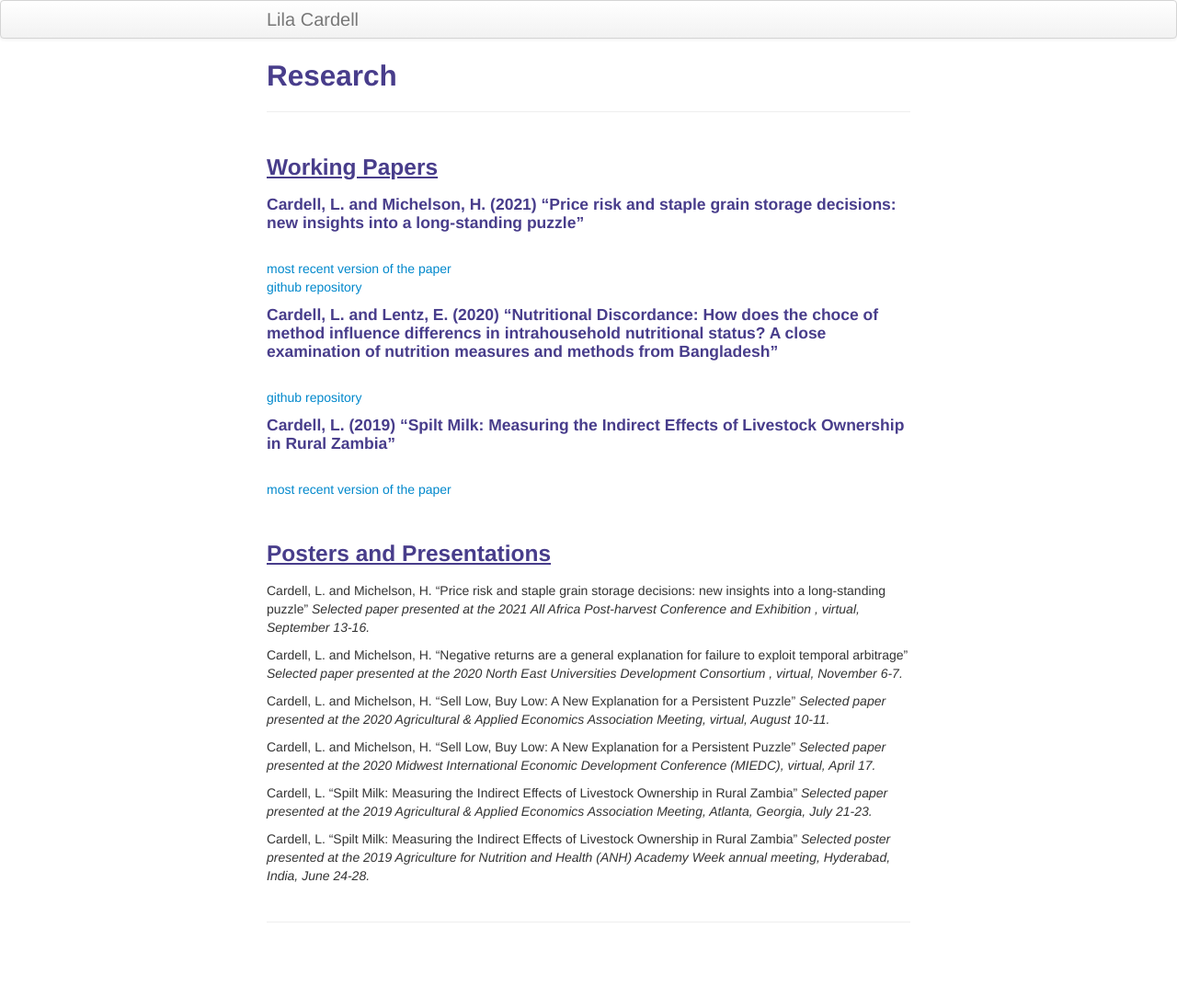
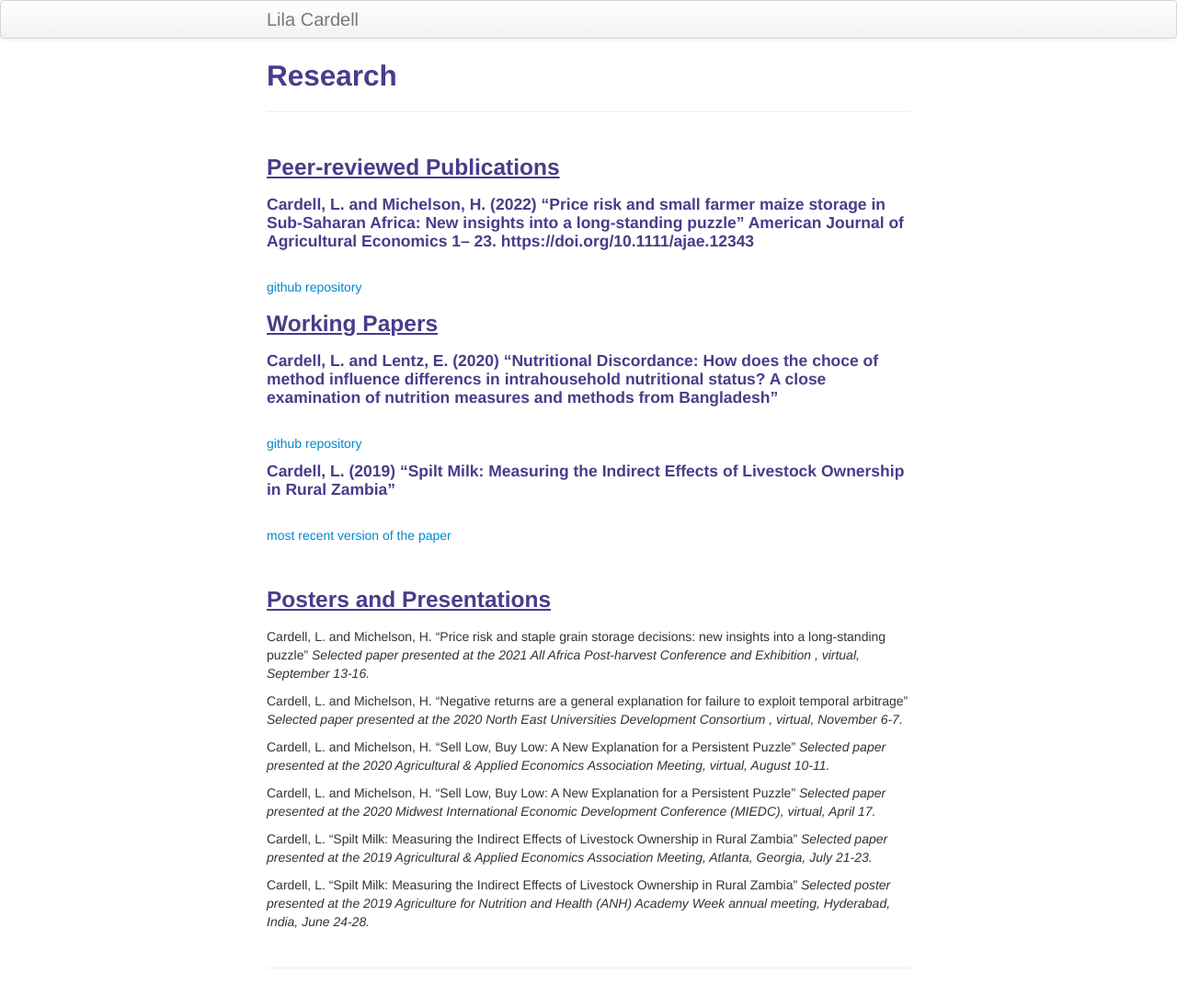
Before and after one commit to lilacardell/lilacardell.github.io, a Jekyll site: the page built from pages/research.md, in a window 1280 px wide. Shown: the whole page at 92% size. Built offline with Jekyll 4.4.1, drawn with Linux system fonts in a browser that asks for light colours; before the commit the page ends 1034 px from its top, so only the background shows below that.

Commit message:
Update research.md

```diff
--- a/pages/research.md
+++ b/pages/research.md
@@ -4,16 +4,17 @@ title: Research
 description: Lila Cardell's research
 ---
 
-### <u>Working Papers </u>
+### <u>Peer-reviewed Publications </u>
 
-#### Cardell, L. and Michelson, H. (2021) "Price risk and staple grain storage decisions: new insights into a long-standing puzzle"
+
+
+#### Cardell, L. and Michelson, H. (2022) "Price risk and small farmer maize storage in Sub-Saharan Africa: New insights into a long-standing puzzle" American Journal of Agricultural Economics 1– 23. https://doi.org/10.1111/ajae.12343
 <!--*In this paper.*-->
 <br>
-[most recent version of the paper]({{ BASE_PATH}}/pages/working_papers/Cardell_RiskyReturns.pdf)
-<br>
- <a href="https://github.com/lilacardell/CardellMichelson2020">github repository</a>
+ <a href="https://github.com/lilacardell/CardellMichelson2022">github repository</a>
 <br>
 
+### <u>Working Papers </u>
 
 #### Cardell, L. and Lentz, E. (2020) "Nutritional Discordance: How does the choce of method influence differencs in intrahousehold nutritional status? A close examination of nutrition measures and methods from Bangladesh"
 <!--*In this paper.
```
